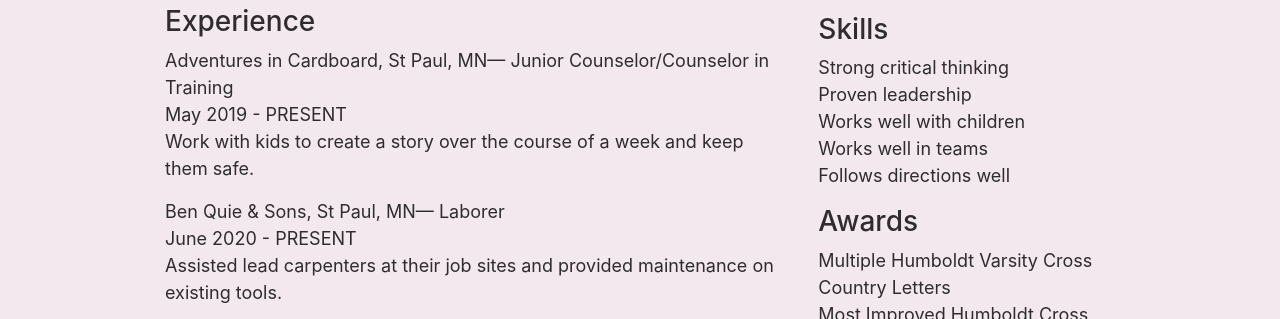
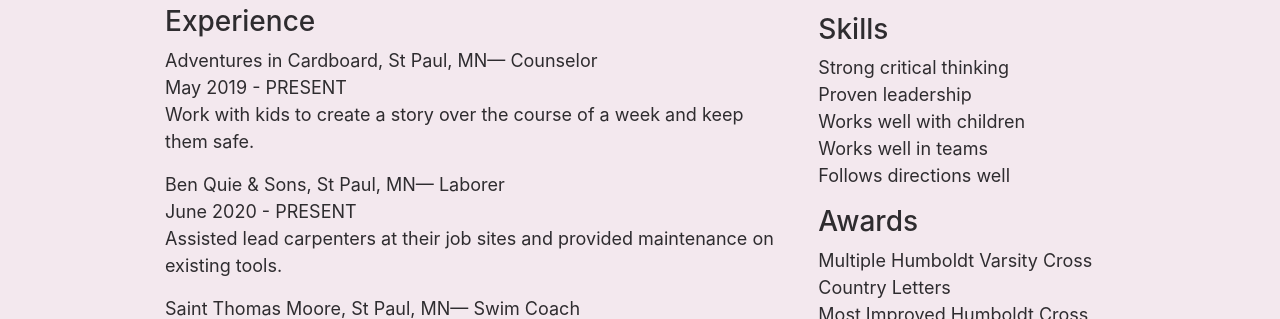
Before and after one commit to JBytesG/Old-Portfolio-Site, a plain HTML site: page resume.html in a window 1280 px wide. Shown: the part 430-749 px from the top of the page. Drawn offline with nearby package versions, Linux system fonts and the light colour scheme.

Commit message:
Update AiC listing

```diff
--- a/resume.html
+++ b/resume.html
@@ -39,7 +39,7 @@
                         <h3>Experience</h3>
 
                         <p>
-                            Adventures in Cardboard, St Paul, MN— Junior Counselor/Counselor in Training
+                            Adventures in Cardboard, St Paul, MN— Counselor
                             <br>
                             May 2019 - PRESENT
                             <br>
```
